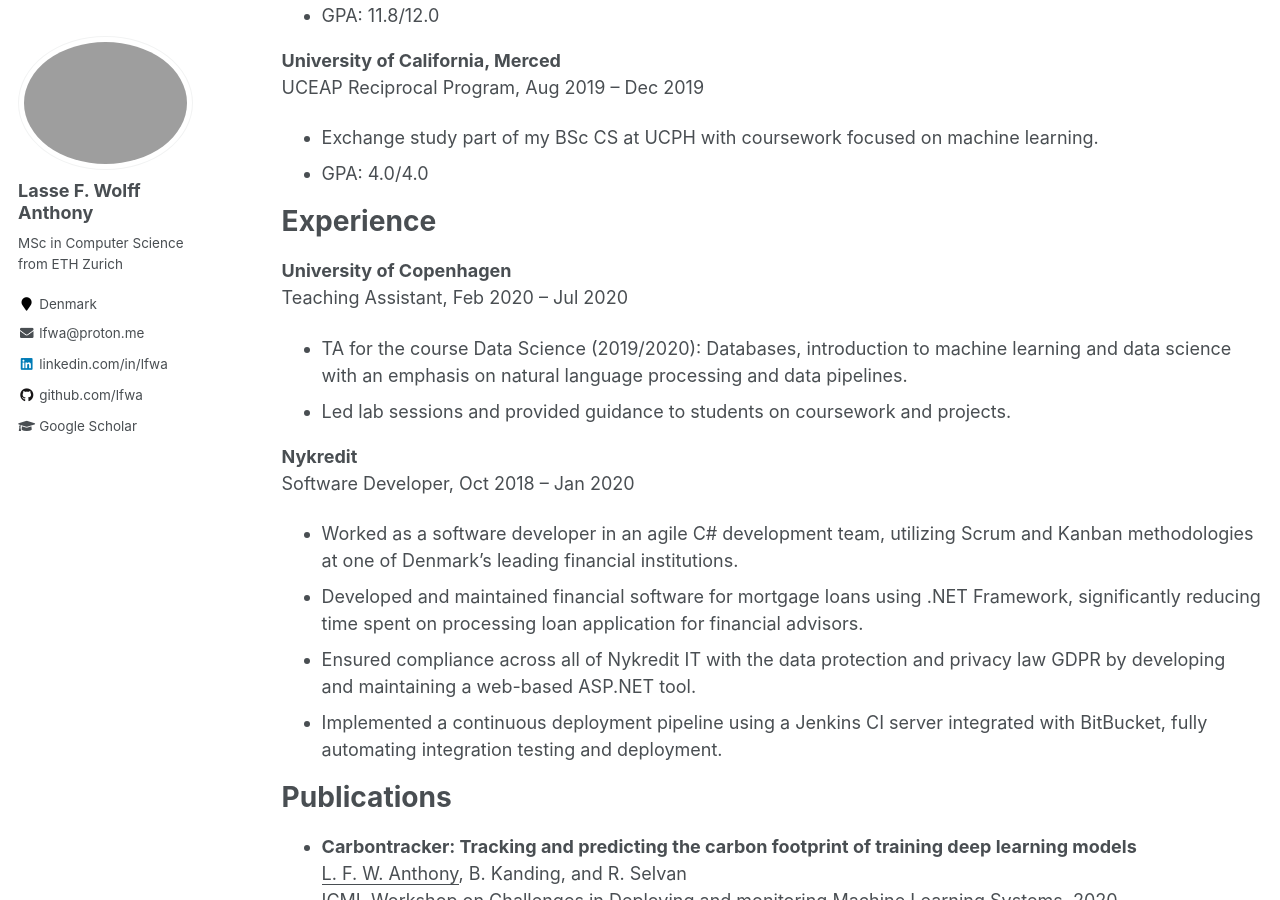
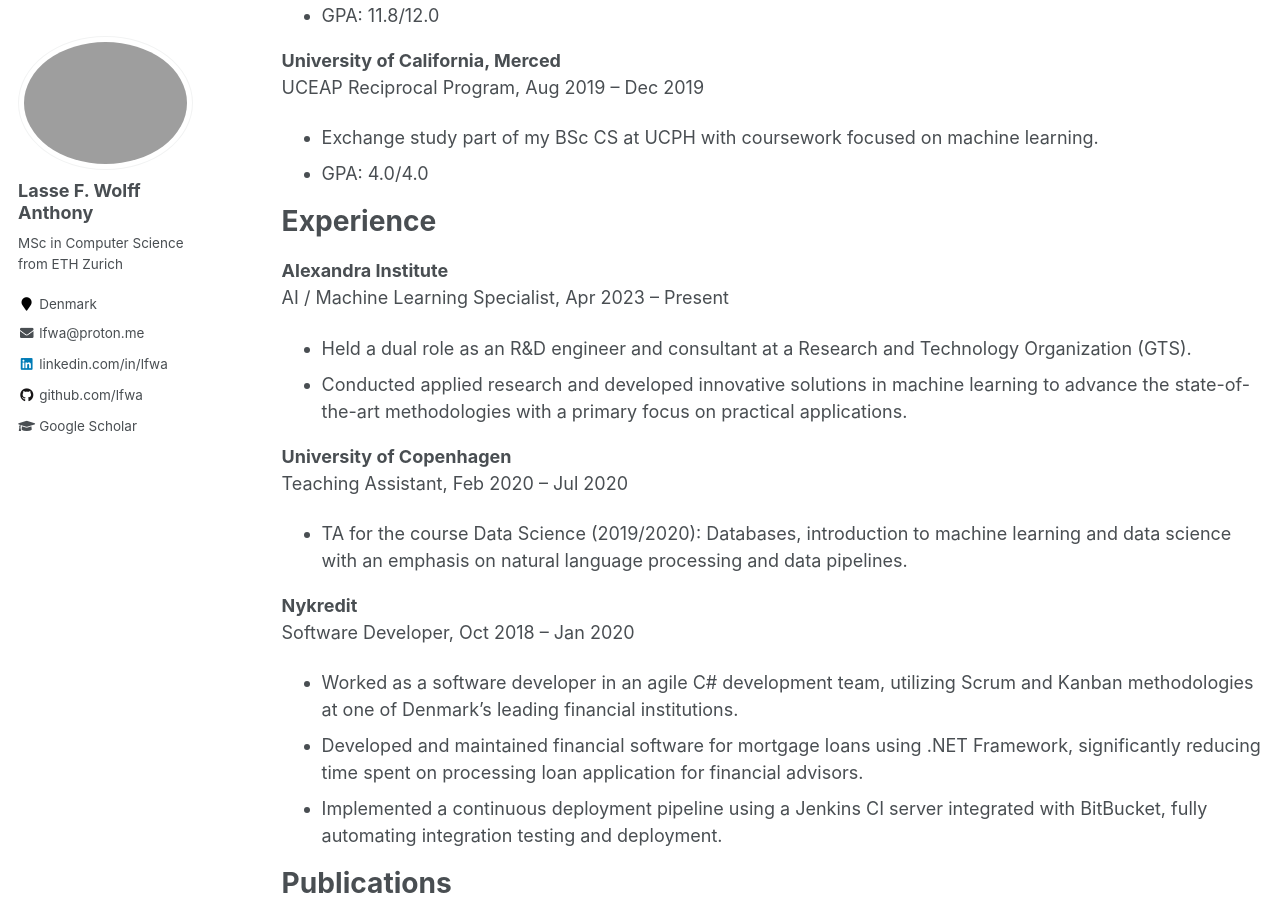
Before and after one commit to lfwa/lfwa.github.io, a Jekyll site: the page built from _pages/cv.md, in a window 1280 px wide and 900 px high, scrolled down 635 px. Built offline with Jekyll 4.4.1, drawn with Linux system fonts in a browser that asks for light colours; formulas are drawn with MathJax 3.

Commit message:
Update CV

```diff
--- a/_pages/cv.md
+++ b/_pages/cv.md
@@ -33,16 +33,19 @@ UCEAP Reciprocal Program, Aug 2019 &ndash; Dec 2019
 
 Experience
 ======
+**Alexandra Institute**\
+AI / Machine Learning Specialist, Apr 2023 &ndash; Present
+* Held a dual role as an R&D engineer and consultant at a Research and Technology Organization (GTS).
+* Conducted applied research and developed innovative solutions in machine learning to advance the state-of-the-art methodologies with a primary focus on practical applications.
+
 **University of Copenhagen**\
 Teaching Assistant, Feb 2020 &ndash; Jul 2020
 * TA for the course Data Science (2019/2020): Databases, introduction to machine learning and data science with an emphasis on natural language processing and data pipelines.
-* Led lab sessions and provided guidance to students on coursework and projects.
 
 **Nykredit**\
 Software Developer, Oct 2018 &ndash; Jan 2020
 * Worked as a software developer in an agile C\# development team, utilizing Scrum and Kanban methodologies at one of Denmark's leading financial institutions.
 * Developed and maintained financial software for mortgage loans using .NET Framework, significantly reducing time spent on processing loan application for financial advisors.
-* Ensured compliance across all of Nykredit IT with the data protection and privacy law GDPR by developing and maintaining a web-based ASP.NET tool.
 * Implemented a continuous deployment pipeline using a Jenkins CI server integrated with BitBucket, fully automating integration testing and deployment.
 
 Publications
```
